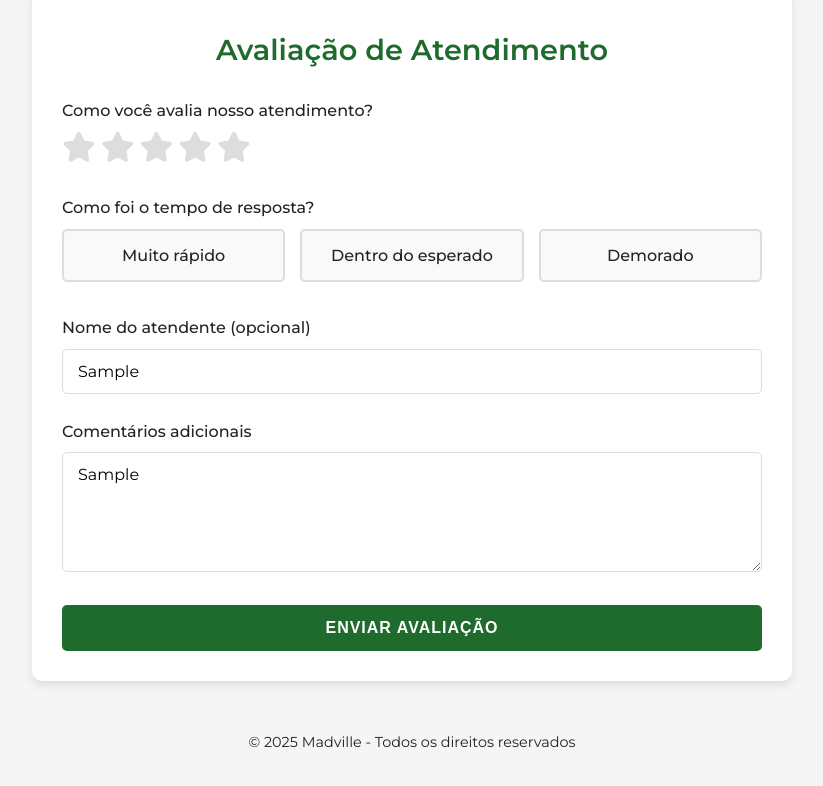
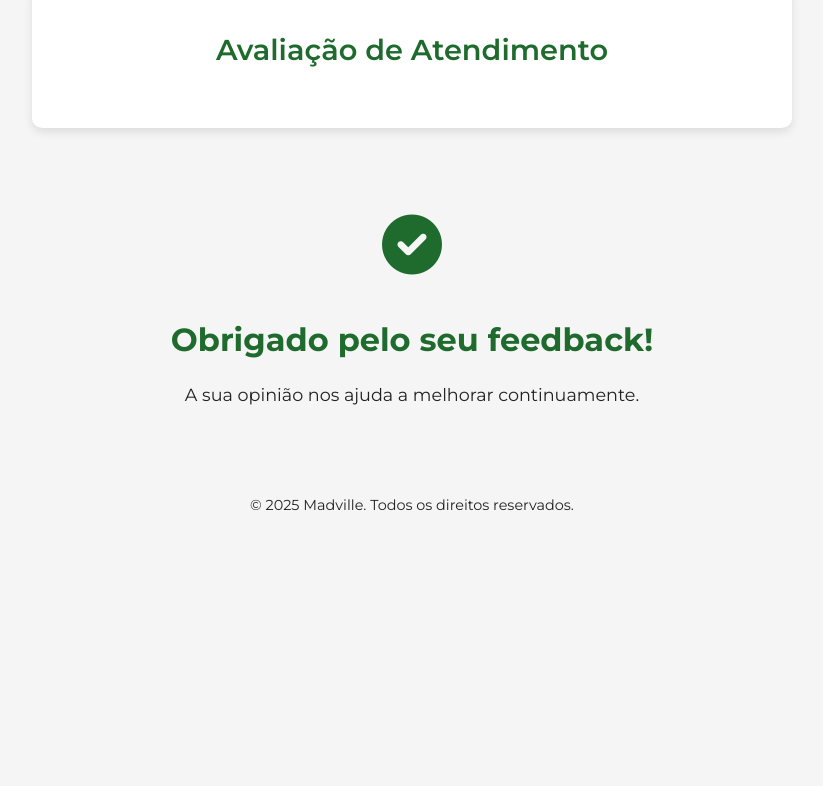
Before and after one commit to borba-anderson/madville-avaliacao, a plain HTML site: page index.html in a window 1280 px wide. Both pictures are taken after typing "Sample", "Sample" into the empty fields and a click on the button "ENVIAR AVALIAÇÃO". Shown: the part 144-930 px from the top of the page, without its empty margins (228-1051 px from the left). After the commit the page ends 800 px from the top, so only its background shows below. Drawn offline with Linux system fonts and the light colour scheme.

Commit message:
Update index.html

```diff
--- a/index.html
+++ b/index.html
@@ -1,13 +1,13 @@
 <!DOCTYPE html>
 <html lang="pt-BR">
 <head>
-    <meta charset="UTF-8">
-    <meta name="viewport" content="width=device-width, initial-scale=1.0">
+    <meta charset="UTF-8" />
+    <meta name="viewport" content="width=device-width, initial-scale=1.0"/>
     <title>Avaliação de Atendimento - Madville</title>
-    <link rel="preconnect" href="https://fonts.googleapis.com">
-    <link rel="preconnect" href="https://fonts.gstatic.com" crossorigin>
-    <link href="https://fonts.googleapis.com/css2?family=Montserrat:wght@300;400;500;600;700&display=swap" rel="stylesheet">
-    <link rel="stylesheet" href="https://cdnjs.cloudflare.com/ajax/libs/font-awesome/6.0.0/css/all.min.css">
+    <link rel="preconnect" href="https://fonts.googleapis.com"/>
+    <link rel="preconnect" href="https://fonts.gstatic.com" crossorigin/>
+    <link href="https://fonts.googleapis.com/css2?family=Montserrat:wght@300;400;500;600;700&display=swap" rel="stylesheet"/>
+    <link rel="stylesheet" href="https://cdnjs.cloudflare.com/ajax/libs/font-awesome/6.0.0/css/all.min.css"/>
     <style>
         :root {
             --madville-green: #1e6b2d;
@@ -84,8 +84,7 @@
             color: var(--madville-black);
         }
 
-        input[type="text"],
-        textarea {
+        input[type="text"], textarea {
             width: 100%;
             padding: 12px 15px;
             border: 1px solid #ddd;
@@ -95,8 +94,7 @@
             transition: border 0.3s ease;
         }
 
-        input[type="text"]:focus,
-        textarea:focus {
+        input[type="text"]:focus, textarea:focus {
             border-color: var(--madville-green);
             outline: none;
         }
@@ -241,7 +239,6 @@
 
         <div class="form-container">
             <h1>Avaliação de Atendimento</h1>
-
             <form id="feedback-form">
                 <div class="form-group">
                     <label>Como você avalia nosso atendimento?</label>
@@ -292,17 +289,25 @@
         </div>
 
         <div class="thank-you" id="thank-you-message">
-            <i class="fas fa-check-circle check-icon"></i>
-            <h2>Obrigado pela sua avaliação!</h2>
-            <p>Sua opinião é fundamental para continuarmos melhorando nosso atendimento.</p>
+            <div class="check-icon"><i class="fas fa-check-circle"></i></div>
+            <h2>Obrigado pelo seu feedback!</h2>
+            <p>A sua opinião nos ajuda a melhorar continuamente.</p>
         </div>
 
         <footer>
-            &copy; 2025 Madville - Todos os direitos reservados
+            &copy; 2025 Madville. Todos os direitos reservados.
         </footer>
     </div>
 
-    <script src="sheets-integration.js"></script>
-    <script src="form-handler.js"></script>
+    <script>
+        const form = document.getElementById("feedback-form");
+        const thankYou = document.getElementById("thank-you-message");
+
+        form.addEventListener("submit", function (e) {
+            e.preventDefault();
+            form.style.display = "none";
+            thankYou.style.display = "block";
+        });
+    </script>
 </body>
 </html>
```
